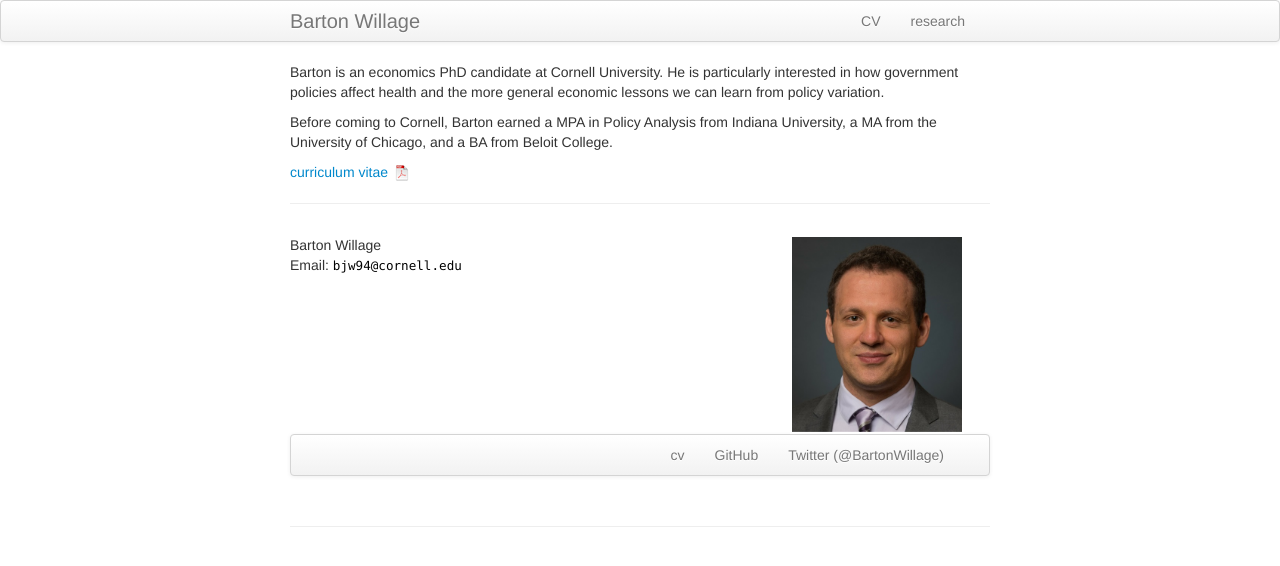
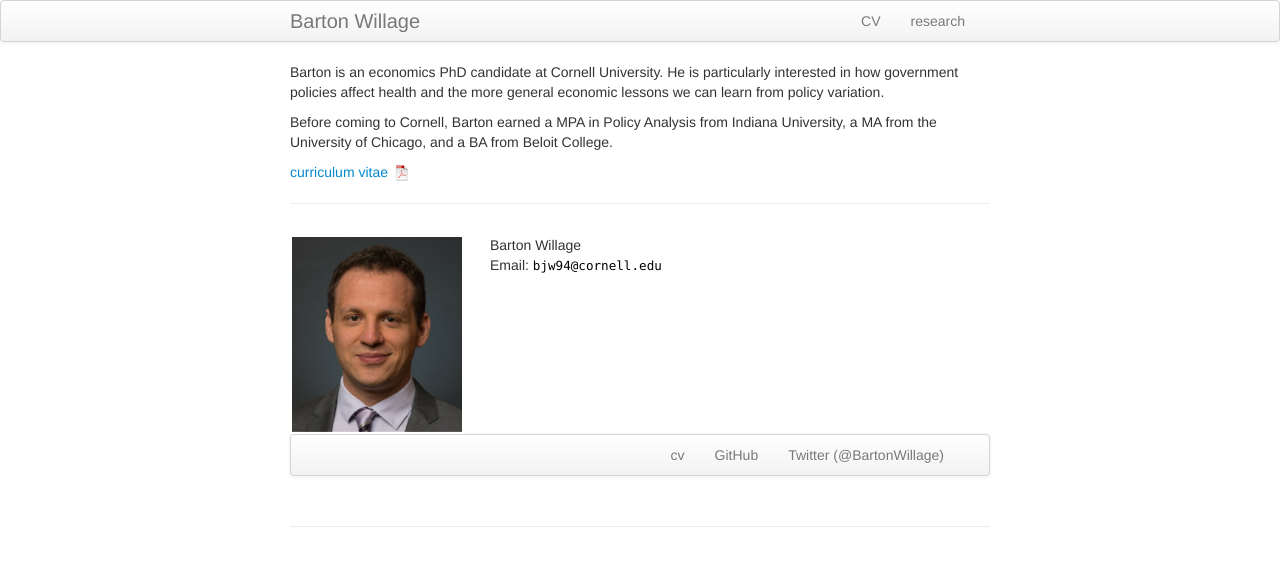
Before and after one commit to bjwillage/bjwillage.github.io, a Jekyll site: the page built from index.md, in a window 1280 px wide. Shown: the top 566 px of the page. Built offline with Jekyll 4.4.1, drawn with Linux system fonts in a browser that asks for light colours.

Commit message:
Update index.md

```diff
--- a/index.md
+++ b/index.md
@@ -18,6 +18,12 @@ Before coming to Cornell, Barton earned a MPA in Policy Analysis from Indiana Un
 <h4><a name="contact"></a></h4>
 
     <div class="row-fluid">
+        <div class="span2">
+        <a href="../assets/headshot.jpg">
+            <img src="../assets/headshot.jpg"
+                  title="Barton Willage" alt="Barton Willage"/></a>
+        </div>
+
         <div class="span5">
             Barton Willage<br/>
             <div id="hide_email">
@@ -25,12 +31,6 @@ Before coming to Cornell, Barton earned a MPA in Policy Analysis from Indiana Un
             </b><code>@</code><b>So</b><code>c</code><b>please</b><code>o</code><b>leave
             </b><code>rnell</code><b>me</b><code>.</code><b>alone</b><code>e</code><b>!</b><code>du</code><br/>
             </div>
-        </div>
-
-        <div class="span2">
-        <a href="../assets/headshot.jpg">
-            <img src="../assets/headshot.jpg"
-                  title="Barton Willage" alt="Barton Willage"/></a>
         </div>
     </div>
 </div>
```
